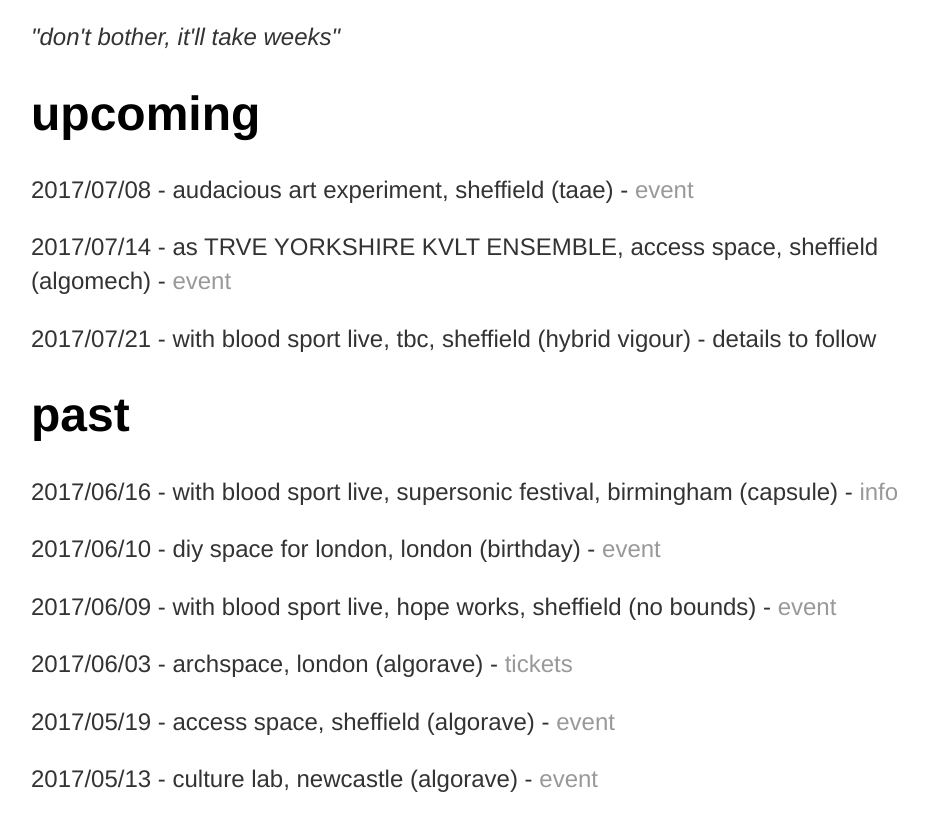
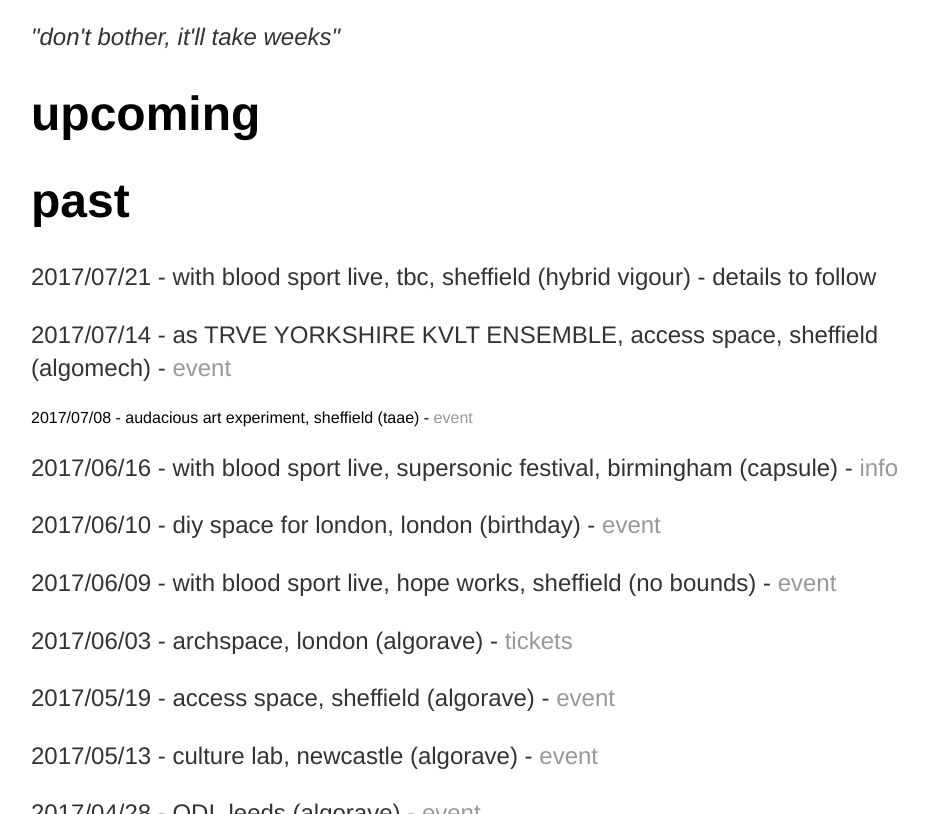
Before and after one commit to heavy-lifting/heavy-lifting.github.io, a Jekyll site: the page built from index.html, in a window 1280 px wide and 900 px high, scrolled down 876 px, cut to the strip 86-900 px from the top of the window. Shown: the whole strip, without its empty margins (161-1089 px from the left). Built offline with Jekyll 4.4.1, drawn with Linux system fonts in a browser that asks for light colours.

Commit message:
Update index.html

```diff
--- a/index.html
+++ b/index.html
@@ -19,14 +19,16 @@
 
 <div class="upcoming"> <!-- DON'T FORGET TO UPDATE THE 'SHOWS' PAGE TOO-->
 	<h1>upcoming</h1>
-	<p>2017/07/08 - audacious art experiment, sheffield (taae) - <a href="https://www.facebook.com/events/642141542649725/" target="_blank">event</a></p>
-	<p>2017/07/14 - as TRVE YORKSHIRE KVLT ENSEMBLE, access space, sheffield (algomech) - <a href="https://www.facebook.com/events/1864202203829124/" target="_blank">event</a></p>
-	<p>2017/07/21 - with blood sport live, tbc, sheffield (hybrid vigour) - details to follow</p>
+	<p></p>
 
 </div><!-- /.blurb -->
 
 <div class="past"> <!-- DON'T FORGET TO UPDATE THE 'SHOWS' PAGE TOO-->
 	<h1>past</h1>
+	<p>2017/07/21 - with blood sport live, tbc, sheffield (hybrid vigour) - details to follow</p>
+	<p>2017/07/14 - as TRVE YORKSHIRE KVLT ENSEMBLE, access space, sheffield (algomech) - <a href="https://www.facebook.com/events/1864202203829124/" target="_blank">event</a></p
+	<p>2017/07/08 - audacious art experiment, sheffield (taae) - <a href="https://www.facebook.com/events/642141542649725/" target="_blank">event</a></p>
+
 	<p>2017/06/16 - with blood sport live, supersonic festival, birmingham (capsule) - <a href="https://supersonicfestival.com/" target="_blank">info</a></p>
 	<p>2017/06/10 - diy space for london, london (birthday) - <a href="https://www.facebook.com/events/937314146408537/" target="_blank">event</a></p>
 	<p>2017/06/09 - with blood sport live, hope works, sheffield (no bounds) - <a href="https://www.facebook.com/events/253646691758843/" target="_blank">event</a></p>
```
